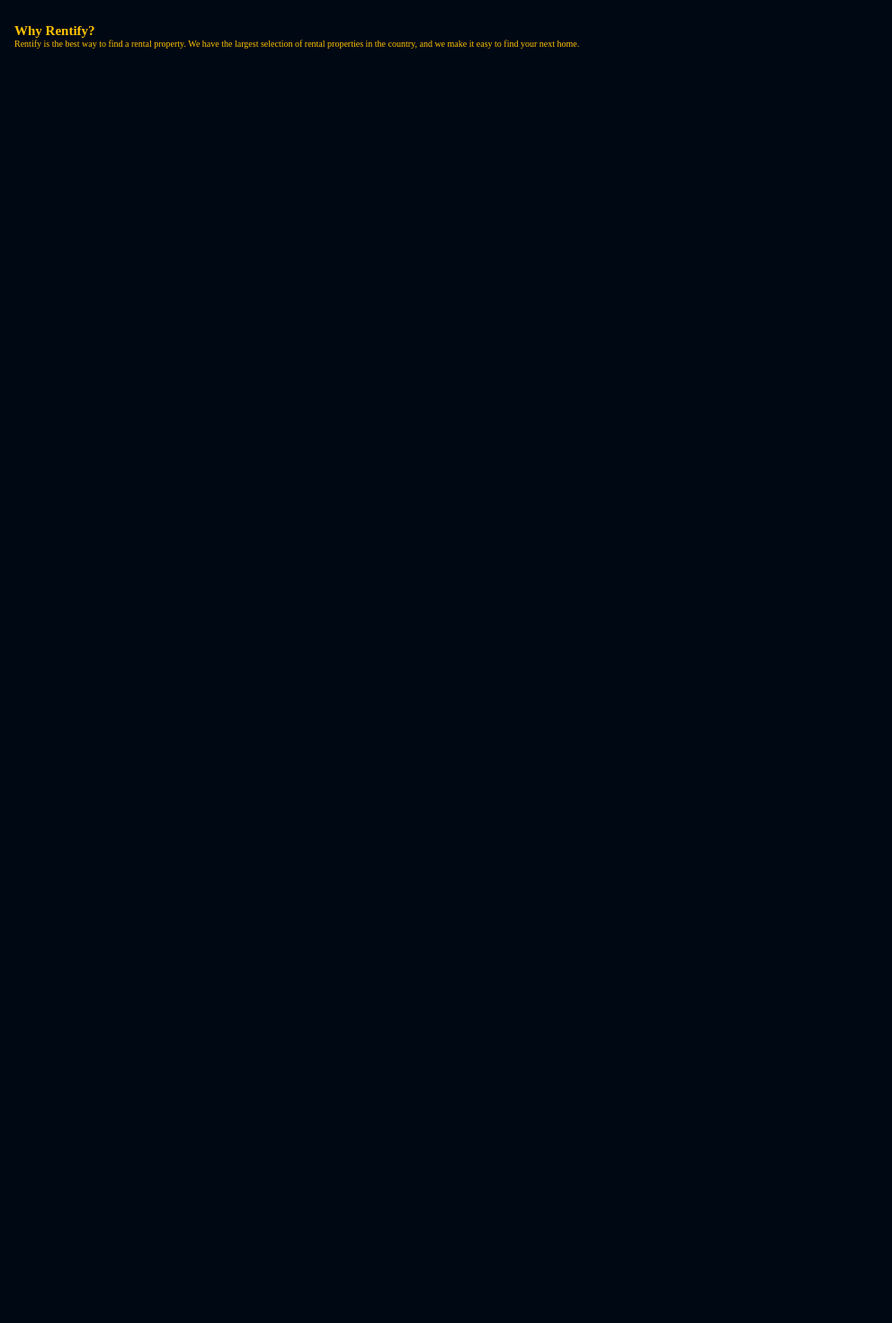
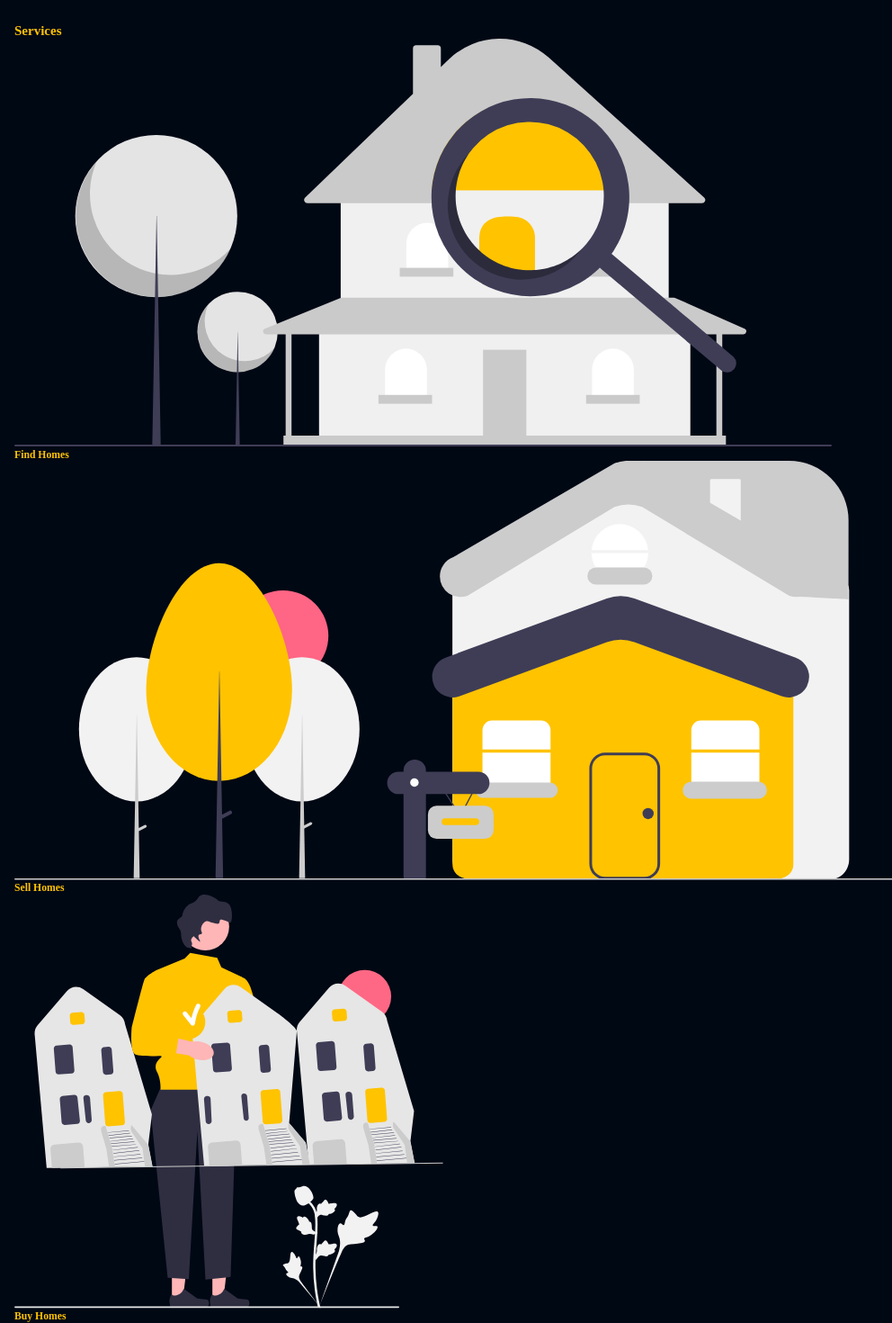
Before and after one commit to victor-likes-coding/re-app, a React (Create React App) app: page / in a window 1280 px wide. Shown: the part 757-2227 px from the top of the page at 90% size, without its empty margins (0-992 px from the left). Before the commit the page ends 1466 px from the top, so only its background shows below. Built offline with nearby package versions, Linux system fonts and the light colour scheme.

Commit message:
update to include svg

```diff
--- a/src/components/LandingPage.tsx
+++ b/src/components/LandingPage.tsx
@@ -1,5 +1,15 @@
 import React from "react";
 import Section from "./Section";
+import { ReactComponent as BuySVG } from "../assets/buy-house.svg";
+import { ReactComponent as FindSVG } from "../assets/find-home.svg";
+import { ReactComponent as SellSVG } from "../assets/sell-house.svg";
+
+const Service = ({ children, title }: { children?: React.ReactNode; title: string }) => (
+    <div className="page__service">
+        {children}
+        <h3 className="page__service-title">{title}</h3>
+    </div>
+);
 
 export default function LandingPage() {
     return (
@@ -12,12 +22,21 @@ export default function LandingPage() {
                 </div>
             </Section>
 
-            <Section>
-                <h2 className="page__subtitle">Why Rentify?</h2>
-                <p className="page__subpara">
-                    Rentify is the best way to find a rental property. We have the largest selection of rental properties in the country, and we make it easy to
-                    find your next home.
-                </p>
+            <Section className="small">
+                <h2 className="page__subtitle">Services</h2>
+                <section className="page__services">
+                    <Service title="Find Homes">
+                        <FindSVG className="page__svg" />
+                    </Service>
+
+                    <Service title="Sell Homes">
+                        <SellSVG className="page__svg" />
+                    </Service>
+
+                    <Service title="Buy Homes">
+                        <BuySVG className="page__svg" />
+                    </Service>
+                </section>
             </Section>
         </div>
     );
```
